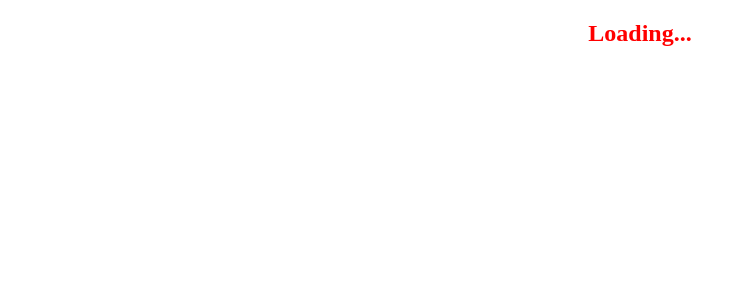
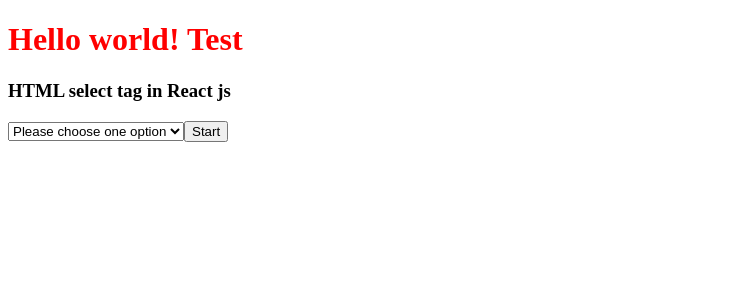
Before and after one commit to maurya20/test_custom_webpack_react, a React app: page / in a window 1280 px wide. Shown: the top 300 px of the page, without its empty margins (0-746 px from the left). Built offline with nearby package versions, Linux system fonts and the light colour scheme.

Commit message:
custom local domain implemented

```diff
--- a/src/components/App.js
+++ b/src/components/App.js
@@ -4,6 +4,16 @@
   options = ["One", "Two", "Three", "Four", "Five"];
   onOptionChangeHandler = (event) => {
     console.log("User Selected Value :::::- ", event.target.value);
+  };
+  constructor() {
+    super();
+    this.state = {
+      stepArr: [],
+    };
+  }
+  onStart = (e) => {
+    //history.pushState("/start", 'test')
+    history.pushState({ urlPath: "/start" }, "", "/start");
   };
   render() {
     return (
@@ -17,6 +27,8 @@
             return <option key={index}>{option}</option>;
           })}
         </select>
+
+        <button onClick={(e) => this.onStart(e)}>Start</button>
       </div>
     );
   }
--- a/src/components/Loader.js
+++ b/src/components/Loader.js
@@ -3,7 +3,10 @@
 const Loader = () => {
   return (
     <div style={{ textAlign: "center", color: "red" }}>
-      <h2>Loading...</h2>
+      <img width="100%" height="100%"
+        src="https://i2.wp.com/codemyui.com/wp-content/uploads/2017/09/rotate-pulsating-loading-animation.gif"
+        alt="loading"
+      />
     </div>
   );
 };
--- a/webpack.config.js
+++ b/webpack.config.js
@@ -27,7 +27,8 @@
     ],
   },
   devServer: {
-    host: "localhost",
+    //compress: true,
+    host: "dev.mysite.com",
     port: 1995,
   },
 };
```
Also changed, not shown: 1 other file (tests, documents, lock files or other folders).
